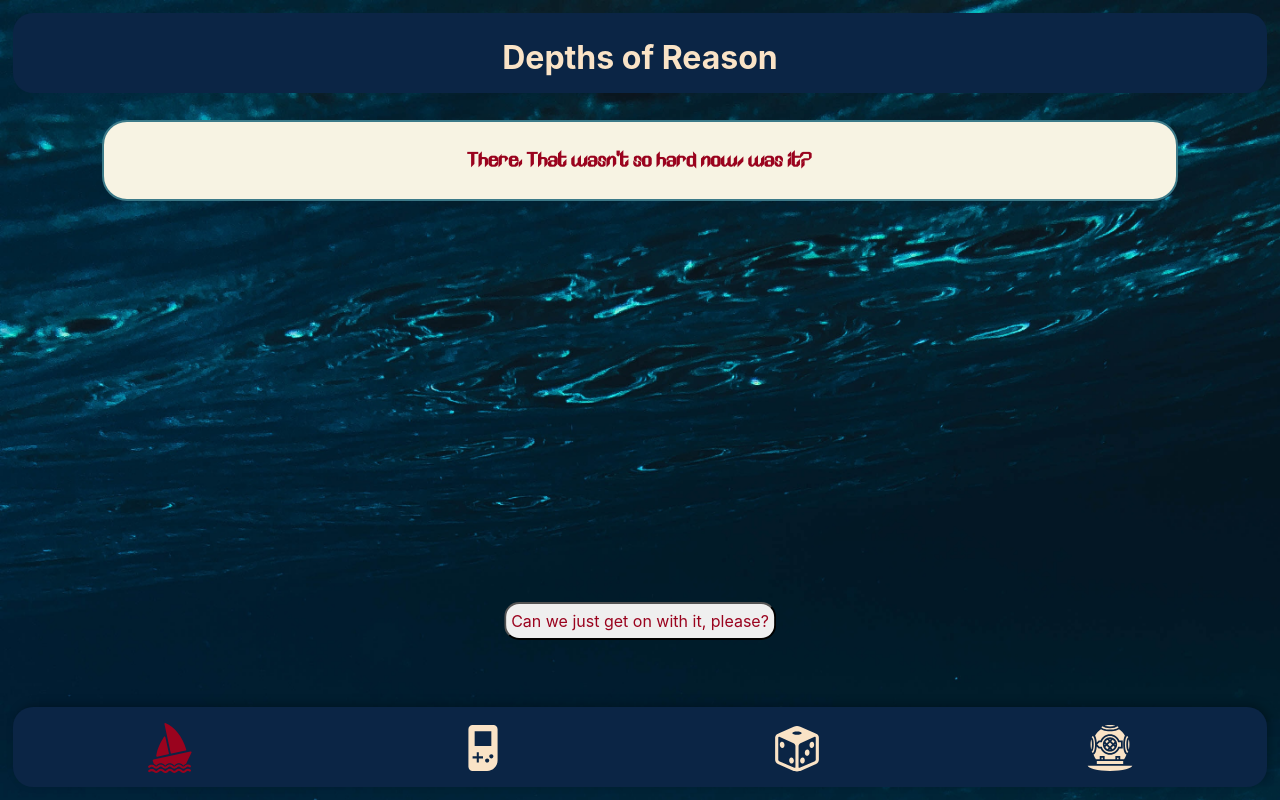
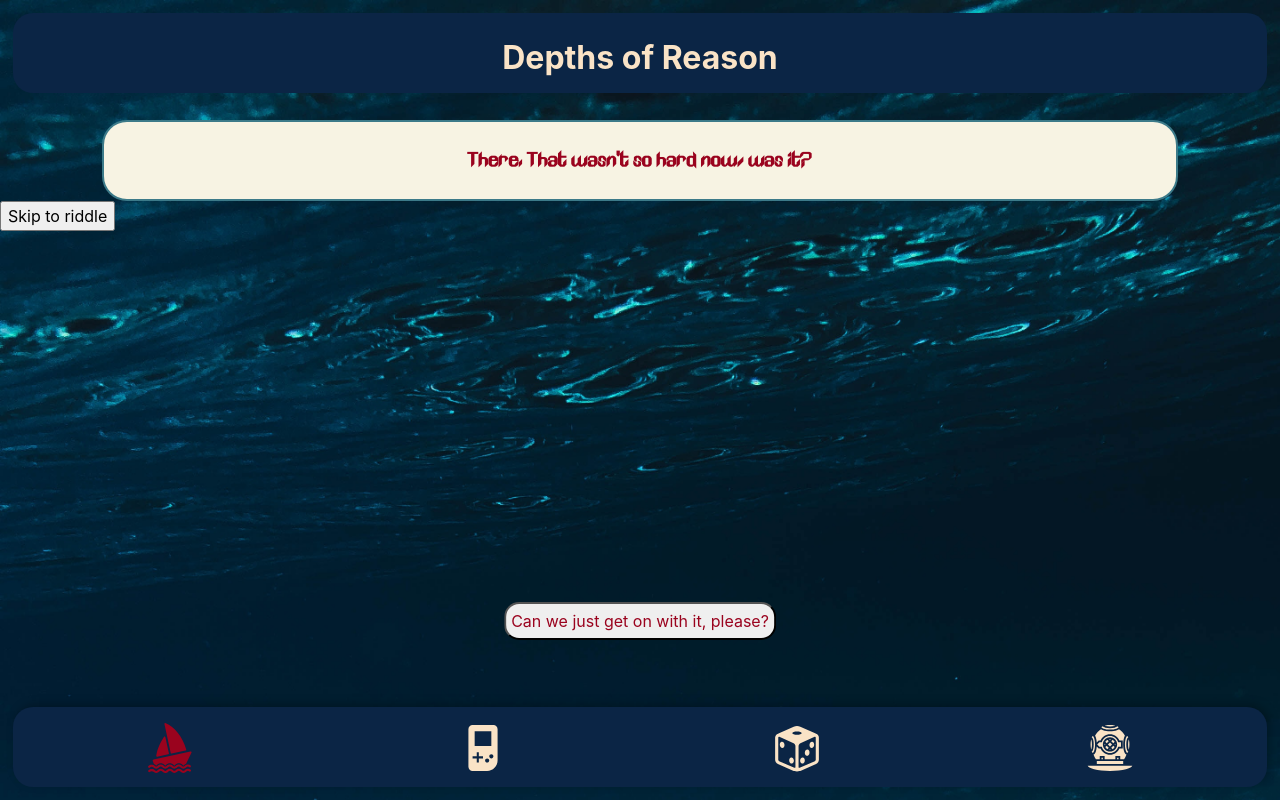
Before and after one commit to SirJohn42Walker/Capstone-Project, a Next.js app: page /game/level3 in a window 1280 px wide. Built offline with nearby package versions, Linux system fonts and the light colour scheme; a web font is replaced by a local one.

Commit message:
implement skip button functionality

```diff
--- /dev/null
+++ b/components/Buttons/SkipButton.js
@@ -0,0 +1,13 @@
+export default function SkipButton({
+  setButtonTextState,
+  setDialogState,
+  buttonTextValue,
+  dialogValue,
+}) {
+  function skipButton() {
+    setButtonTextState(buttonTextValue);
+    setDialogState(dialogValue);
+  }
+
+  return <button onClick={skipButton}>Skip to riddle</button>;
+}
--- a/pages/game/level3.js
+++ b/pages/game/level3.js
@@ -5,6 +5,7 @@ import {useState, useEffect} from "react";
 import {level3Data} from "../../components/LevelData/Level3Data";
 import {ForwardButton} from "../../components/Buttons/ForwardButton";
 import {AnswerForm} from "../../components/Boxes/Interactive Boxes/AnswerForm";
+import SkipButton from "../../components/Buttons/SkipButton";
 
 export default function Level3({levelState, handleLevelChange}) {
   const [textState, setTextState] = useState(0);
@@ -20,6 +21,7 @@ export default function Level3({levelState, handleLevelChange}) {
       ? setTextState(textState + 1)
       : setDialogState(dialogState + 1);
   }
+
   return (
     <StyledLevelBackground levelState={levelState}>
       {buttonTextState >= 4 && buttonTextState < 7 ? (
@@ -38,6 +40,12 @@ export default function Level3({levelState, handleLevelChange}) {
           wrongAnswerReaction={level3Data.dialog[7]}
         />
       )}
+      <SkipButton
+        setButtonTextState={setButtonTextState}
+        setDialogState={setDialogState}
+        buttonTextValue={8}
+        dialogValue={5}
+      />
     </StyledLevelBackground>
   );
 }
```
